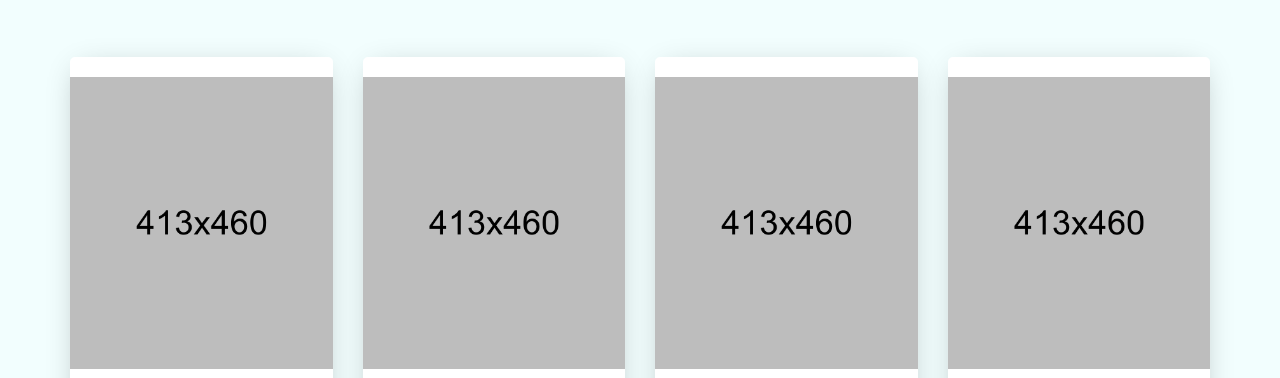
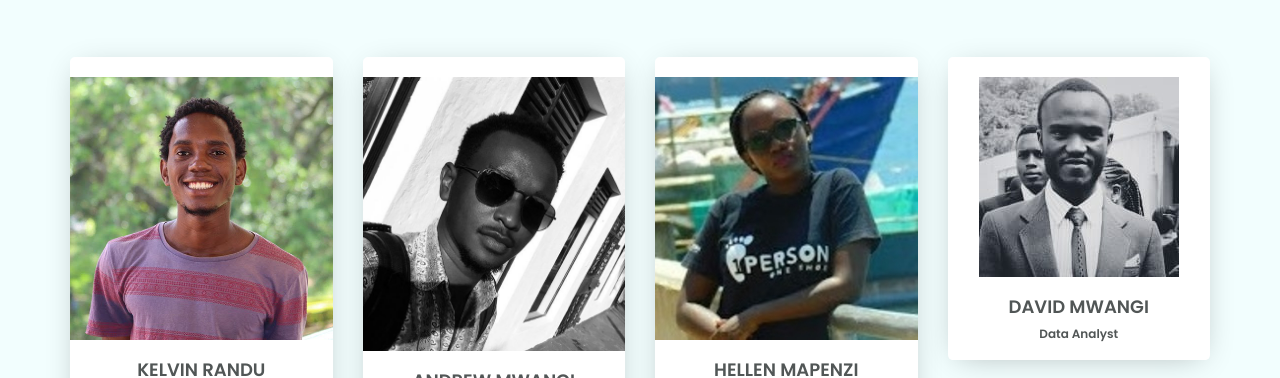
Before and after one commit to kelvinrandu/afyayehu-webisite, a plain HTML site: page app/index.html in a window 1280 px wide. Shown: the part 1023-1401 px from the top of the page. Drawn offline with Linux system fonts and the light colour scheme.

Commit message:
added team photo

```diff
--- a/app/index.html
+++ b/app/index.html
@@ -119,7 +119,7 @@
                 <div class="col-xs-12 col-sm-6 col-md-3">
                     <div class="single-team">
                         <div class="team-photo">
-                            <img src="images/team-section-1.png" alt="">
+                            <img src="images/kevo.png" alt="">
                         </div>
                         <h4>KELVIN RANDU</h4>
                         <h6>Software Developer </h6>
@@ -134,7 +134,7 @@
                 <div class="col-xs-12 col-sm-6 col-md-3">
                     <div class="single-team">
                         <div class="team-photo">
-                            <img src="images/team-section-2.png" alt="">
+                            <img src="images/mwas.png" alt="">
                         </div>
                         <h4>ANDREW MWANGI</h4>
                         <h6>UX Designer</h6>
@@ -149,7 +149,7 @@
                 <div class="col-xs-12 col-sm-6 col-md-3">
                     <div class="single-team">
                         <div class="team-photo">
-                            <img src="images/team-section-3.png" alt="">
+                            <img src="images/mape.jpg" alt="">
                         </div>
                         <h4>HELLEN MAPENZI</h4>
                         <h6>Assistant Health Officer</h6>
@@ -164,7 +164,7 @@
                 <div class="col-xs-12 col-sm-6 col-md-3">
                     <div class="single-team">
                         <div class="team-photo">
-                            <img src="images/team-section-4.png" alt="">
+                            <img src="images/davey.jpeg" alt="">
                         </div>
                         <h4>DAVID MWANGI</h4>
                         <h6>Data Analyst</h6>
@@ -251,7 +251,7 @@
             <div class="container">
                 <div class="row">
                     <div class="col-xs-12 text-center">
-                        <p>&copy;afyayehu 2020 Powered by <a href="https://kelvinrandu.github.io/african-codesmiths/app/">Codesmiths africa</a> template by <a href="https://colorlib.com">Colorlib</a></p>
+                        <p>Copyright &copy; 2020 afyayehu  Powered by <a href="https://kelvinrandu.github.io/african-codesmiths/app/">Codesmiths africa</a> template by <a href="https://colorlib.com">Colorlib</a></p>
                     </div>
                 </div>
             </div>
```
Also changed, not shown: app/images/africastalking7.png (added), app/images/davey.jpeg (added), app/images/kevo.png (added), app/images/mape.jpg (added), app/images/mwas.png (added), app/images/screen1.png (added), app/images/screen3.png (added), app/images/screenshots/africastalking6.png, app/images/screenshots/africastalking7.png.
